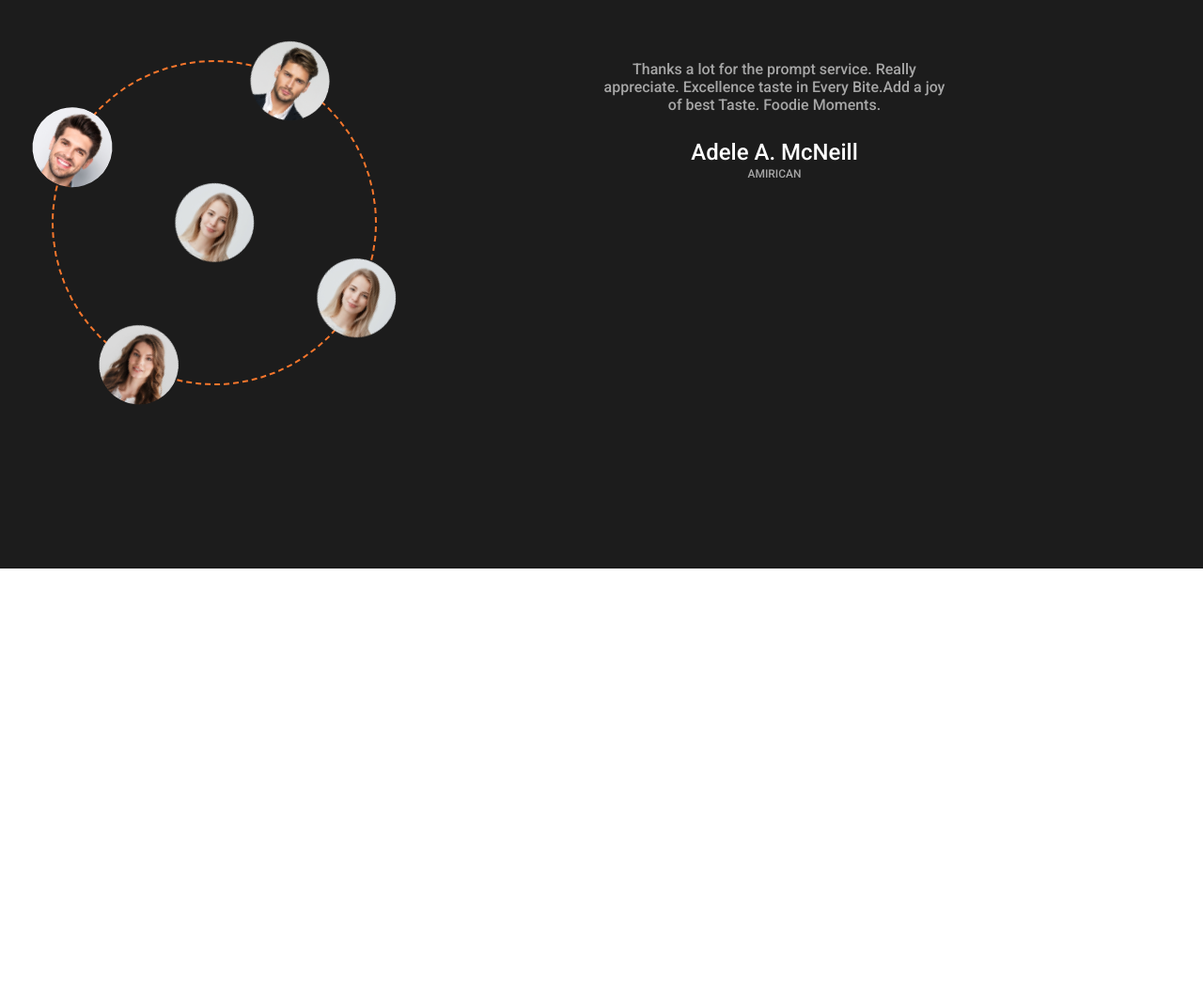
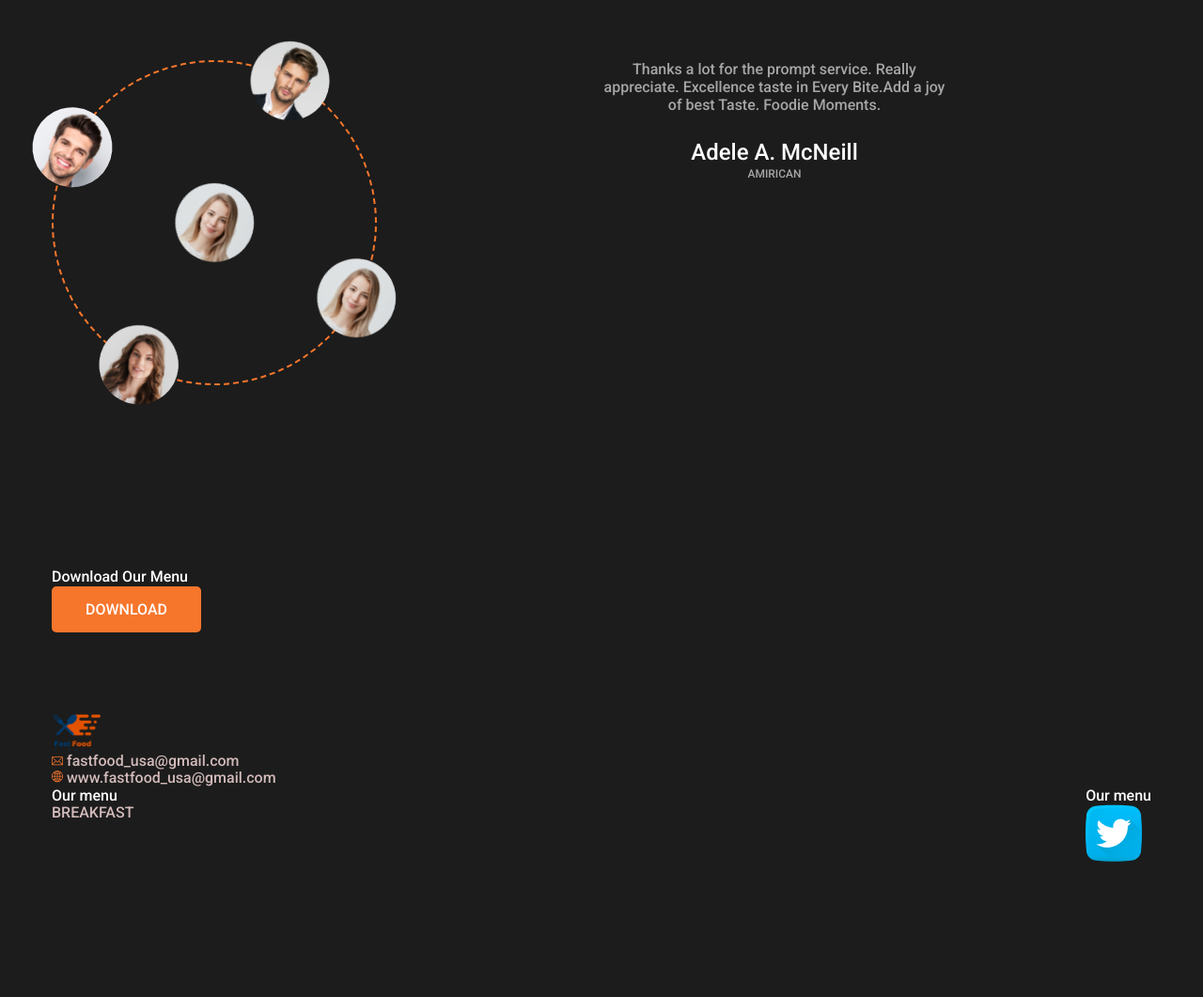
Before and after one commit to Nisok000/Fast-food, a plain HTML site: page fast-food/index.html in a window 1280 px wide. Shown: the part 3814-4875 px from the top of the page at 94% size. Before the commit the page ends 4419 px from the top, so only its background shows below. Drawn offline with Linux system fonts and the light colour scheme.

Commit message:
Add files via upload

```diff
--- a/fast-food/CSS/style.css
+++ b/fast-food/CSS/style.css
@@ -63,6 +63,7 @@ h6 {
 .logo {
     height: 42px;
     width: 52px;
+    display: block;
 }
 
 .logo__img {
@@ -419,3 +420,53 @@ h6 {
     line-height: 14px;
     color: rgba(225, 225, 225, .7);
 }
+
+.footer {
+    padding: 86px 0px 140px;
+}
+
+.footer__contact {}
+
+.footer__container {
+    display: flex;
+    column-gap: 92px;
+}
+
+footer a {
+    color: rgba(255, 225, 225, 0.8);
+}
+
+.logo {}
+
+.logo__img {}
+
+.block-link {}
+
+.block-link__link {}
+
+.footer-menu {
+    display: flex;
+    justify-content: space-between;
+    column-gap: 20px;
+
+}
+
+.footer-menu__block {}
+
+.footer-menu__block-titile {}
+
+.footer-menu__list {}
+
+.footer-menu__item {}
+
+.footter-menu__link {}
+
+.footer-menu__block-title {}
+
+.social {}
+
+.social__item {}
+
+.social__link {}
+
+.social__icon {}
--- a/fast-food/index.html
+++ b/fast-food/index.html
@@ -218,6 +218,49 @@
                 </div>
             </div>
         </section>
+        <section class="download">
+            <div class="container download__container">
+                <div class="download__titile"> Download Our Menu</div>
+                <button class="btn">DOWNLOAD</button>
+            </div>
+        </section>
+        <footer class="footer">
+            <div class="container">
+                <div class="footer__contact">
+                    <a class="logo" href="#!">
+                        <img src="img/content/fast-food-logo-design.png" alt="" class="logo__img">
+                    </a>
+                    <div class="block-link">
+                        <img src="img/icons/mail.svg" alt="" class="block-link__link">
+                        <a href="mailto:fastfood_usa@gmail.com" class="block-link__link">fastfood_usa@gmail.com</a>
+                    </div>
+                    <div class="block-link">
+                        <img src="img/icons/web.svg" alt="" class="block-link__link">
+                        <a href="www.fastfood_usa.com" class="block-link__link">www.fastfood_usa@gmail.com</a>
+                    </div>
+                </div>
+                <ul class="footer-menu">
+                    <li class="footer-menu__block">
+                        <div class="footer-menu__block-titile">Our menu</div>
+                        <ul class="footer-menu__list">
+                            <li class="footer-menu__item">
+                                <a href="#!" class="footter-menu__link">BREAKFAST</a>
+                            </li>
+                        </ul>
+                    </li>
+                    <li class="footer-menu__block">
+                        <div class="footer-menu__block-title">Our menu</div>
+                        <ul class="social">
+                            <li class="social__item">
+                                <a href="" class="social__link">
+                                    <img src="img/icons/twitter.png" alt="" class="social__icon">
+                                </a>
+                            </li>
+                        </ul>
+                    </li>
+                </ul>
+            </div>
+        </footer>
     </div>
 </body>
 
```
